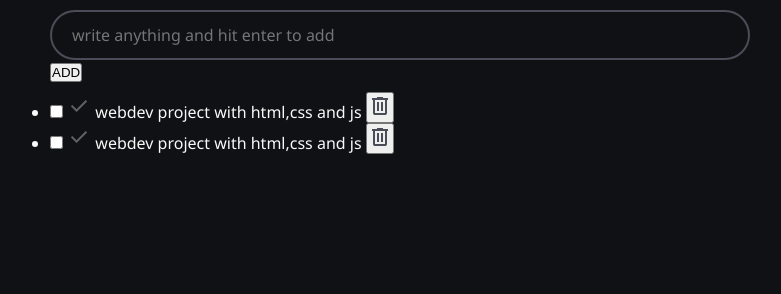
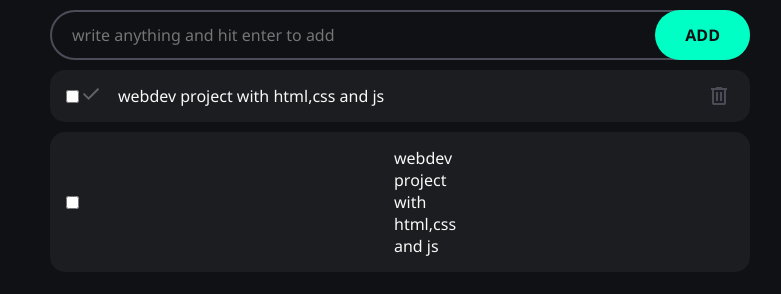
Before and after one commit to H3RT/ToDo_List, a plain HTML site: page index.html in a window 1280 px wide. Shown: the whole page, without its empty margins (240-1021 px from the left). Drawn offline with Linux system fonts and the light colour scheme.

Commit message:
added comments to idex page and css. Styled my css(add button,delete button etc.)

```diff
--- a/index.html
+++ b/index.html
@@ -9,40 +9,67 @@
     <script src='main.js'></script>
 </head>
 <body>
+    <!-- Main wrapper for the app content -->
     <div class="wrapper">
+
+        <!-- The form element where users can enter new tasks -->
         <form action="">
+            <!-- Input field for writing the new to-do item -->
             <input id="todo-input" type="text" placeholder="write anything and hit enter to add" autocomplete="off">
+
+            <!-- Button to trigger the addition of a new to-do item -->
             <button id="add-button">ADD</button>
         </form>
+
+        <!-- Unordered list (ul) to hold all the to-do items -->
         <ul id="todo-list">
+
+            <!-- Each individual to-do item is wrapped in a <li> -->
             <li class="todo">
+                <!-- Checkbox to mark the task as completed -->
                 <input type="checkbox"  id="todo-1">
+
+                <!-- Label for the custom checkbox design -->
                 <label class="custom-checkbox" for="todo-1">
+                    <!-- SVG for the checkmark icon inside the custom checkbox -->
                     <svg xmlns="http://www.w3.org/2000/svg" height="24px" viewBox="0 -960 960 960" width="24px" fill="#5f6368">
                         <path d="M382-240 154-468l57-57 171 171 367-367 57 57-424 424Z"/>
                     </svg>
                 </label>
+
+                <!-- The text of the to-do item -->
                 <label for="todo-1" class="todo-text">
                     webdev project with html,css and js
                 </label>
+
+                <!-- Button to delete the to-do item -->
                 <button class="delete-button">
+                    <!-- SVG for the delete icon (trash can) -->
                     <svg fill="var(--secondary-color)" xmlns="http://www.w3.org/2000/svg" height="24px" viewBox="0 -960 960 960" width="24px" fill="#5f6368">
                         <path d="M280-120q-33 0-56.5-23.5T200-200v-520h-40v-80h200v-40h240v40h200v80h-40v520q0 33-23.5 56.5T680-120H280Zm400-600H280v520h400v-520ZM360-280h80v-360h-80v360Zm160 0h80v-360h-80v360ZM280-720v520-520Z"/>
                     </svg>
                 </button>
             </li>
+
+            <!-- Another to-do item (similar structure as the first one) -->
             <li class="todo">
                 <input type="checkbox"  id="todo-2">
                 <label class="custom-checkbox" for="todo-2">
-                    <svg xmlns="http://www.w3.org/2000/svg" height="24px" viewBox="0 -960 960 960" width="24px" fill="#5f6368">
+                    <!-- SVG for the checkmark icon inside the custom checkbox -->
+                    <svg xmlns="http://www.w3.org/2000/svg" height="24px" viewBox="http://www.w3.org/2000/svg" fill="#5f6368">
                         <path d="M382-240 154-468l57-57 171 171 367-367 57 57-424 424Z"/>
                     </svg>
                 </label>
+
+                <!-- The text of the second to-do item -->
                 <label for="todo-2" class="todo-text">
                     webdev project with html,css and js
                 </label>
+
+                <!-- Delete button for the second to-do item -->
                 <button class="delete-button">
-                    <svg fill="var(--secondary-color)" xmlns="http://www.w3.org/2000/svg" height="24px" viewBox="0 -960 960 960" width="24px" fill="#5f6368">
+                    <!-- SVG for the delete icon (trash can) -->
+                    <svg fill="var(--secondary-color)" xmlns="http://www.w3.org/2000/svg" height="24px" viewBox="http://www.w3.org/2000/svg" fill="#5f6368">
                         <path d="M280-120q-33 0-56.5-23.5T200-200v-520h-40v-80h200v-40h240v40h200v80h-40v520q0 33-23.5 56.5T680-120H280Zm400-600H280v520h400v-520ZM360-280h80v-360h-80v360Zm160 0h80v-360h-80v360ZM280-720v520-520Z"/>
                     </svg>
                 </button>
--- a/main.css
+++ b/main.css
@@ -1,3 +1,4 @@
+/* Define custom properties (CSS variables) for easier theming */
 :root{
     --background: #101114;
     --primary-color: #1C1D20;
@@ -5,15 +6,21 @@
     --accent-color: #00FFC4;
     --text-color: #F9F9F9;
 }
+
+/* Universal reset to ensure consistent padding and margin across browsers */
 *{
     margin: 0;
     padding: 0;
 }
+
+/* Apply basic styles to the HTML element */
 html{
    font-family: 'Segoe UI', Tahoma, Geneva, Verdana, sans-serif;
    font-size: 16px;
    color: var(--text-color);
 }
+
+/* Styles for the body element */
 body{
     min-height: 100vh;
     padding: 10px;
@@ -22,6 +29,8 @@ body{
     flex-direction: column;
     align-items: center;
 }
+
+/* Styling for the main heading (h1) */
 h1{
     margin-top: 100px;
     margin-bottom: 20px;
@@ -31,6 +40,8 @@ h1{
     text-align: center;
     color: var(--accent-color);
 }
+
+/* Wrapper container that holds the to-do list content */
 .wrapper{
     width: 700px;
     max-width: 100%;
@@ -38,6 +49,8 @@ h1{
     flex-direction: column;
     gap: 10px;
 }
+
+/* Input field for entering new to-do items */
 #todo-input{
     box-sizing: border-box;
     padding: 12px 20px;
@@ -49,9 +62,68 @@ h1{
     color: var(--text-color);
     caret-color: var(--accent-color);
 }
+
+/* Remove the default outline when the input is focused */
 #todo-input:focus{
     outline: none;
 }
+
+/* Positioning styles for the form */
 form{
     position: relative;
 }
+
+/* Style for the "Add" button (id: #add-button) */
+#add-button {
+    position: absolute;
+    top: 0;
+    right: 0;
+
+    background-color: var(--accent-color);
+    height: 100%;
+    padding: 0 30px;
+    border: none;
+    border-radius: 1000px;
+    font: inherit;
+    font-weight: 600;
+    color: var(--background);
+    cursor: pointer;
+}
+
+/* Styles for each to-do item (class: .todo) */
+.todo {
+    margin-bottom: 10px;
+    padding: 0 16px;
+    background-color: var(--primary-color);
+    border-radius: 15px;
+    display: flex;
+    align-items: center;
+}
+
+/* Style for the text of the to-do item (class: .todo-text) */
+.todo .todo-text {
+    padding: 15px;
+    padding-right: 0;
+    flex-grow: 1;
+}
+
+/* Styles for the delete button (class: .delete-button) */
+.delete-button {
+    padding: 3px;
+    background: none;
+    border: none;
+    display: flex;
+    justify-content: center;
+    align-items: center;
+    cursor: pointer;
+}
+
+/* Styles for the SVG inside the delete button */
+.delete-button svg {
+    transition: 200ms ease;
+}
+
+/* Styles when hovering over the delete button */
+.delete-button:hover svg {
+    fill: #ff0033;
+}
```
